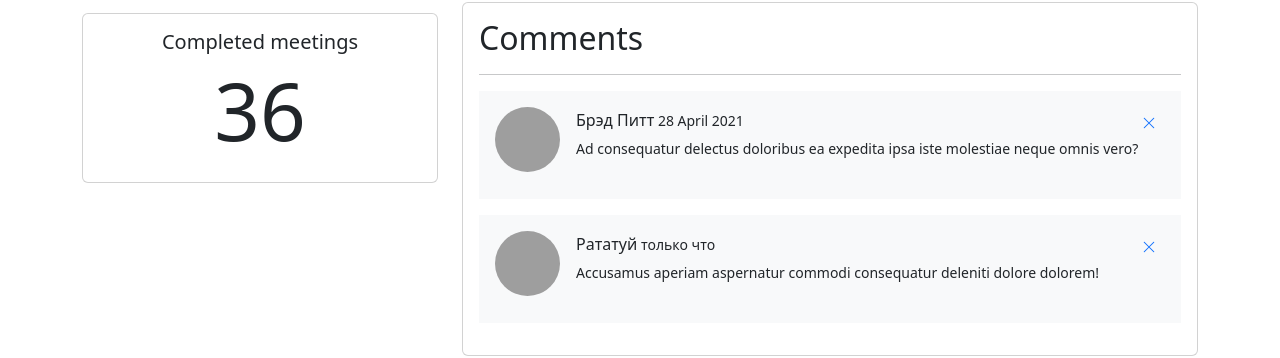
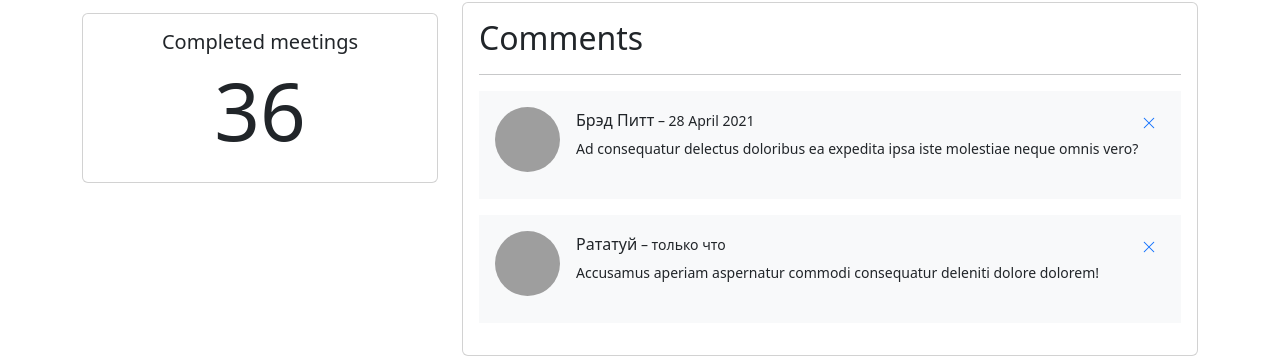
Before and after one commit to nonfermata/fast_company, a React (Create React App) app: page /users/67rdca3eeb7f6fgeed471815 in a window 1280 px wide. Shown: the part 472-830 px from the top of the page. Built offline with nearby package versions, Linux system fonts and the light colour scheme; grey boxes are pictures that could not be loaded.

Commit message:
HTML to UI

```diff
--- a/src/app/components/page/userPage/comments/comment.jsx
+++ b/src/app/components/page/userPage/comments/comment.jsx
@@ -23,7 +23,7 @@ const Comment = ({ userId, publishedTime, content, onDelete, commentId }) => {
                                     <p className="mb-1 ">
                                         {userName}
                                         <span className="small">
-                                            {" " + publishedTime}
+                                            {" – " + publishedTime}
                                         </span>
                                     </p>
                                     <button
```
